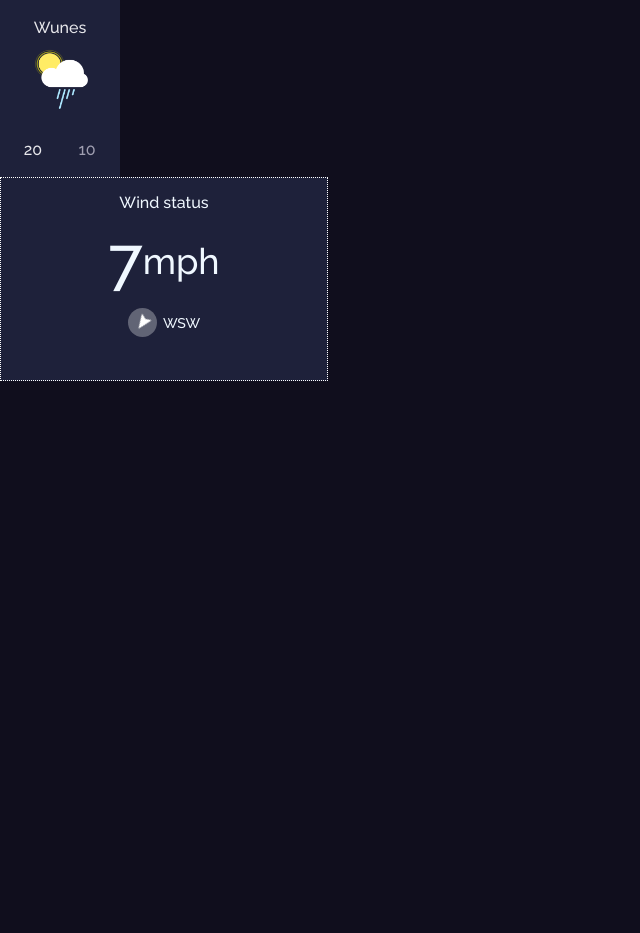
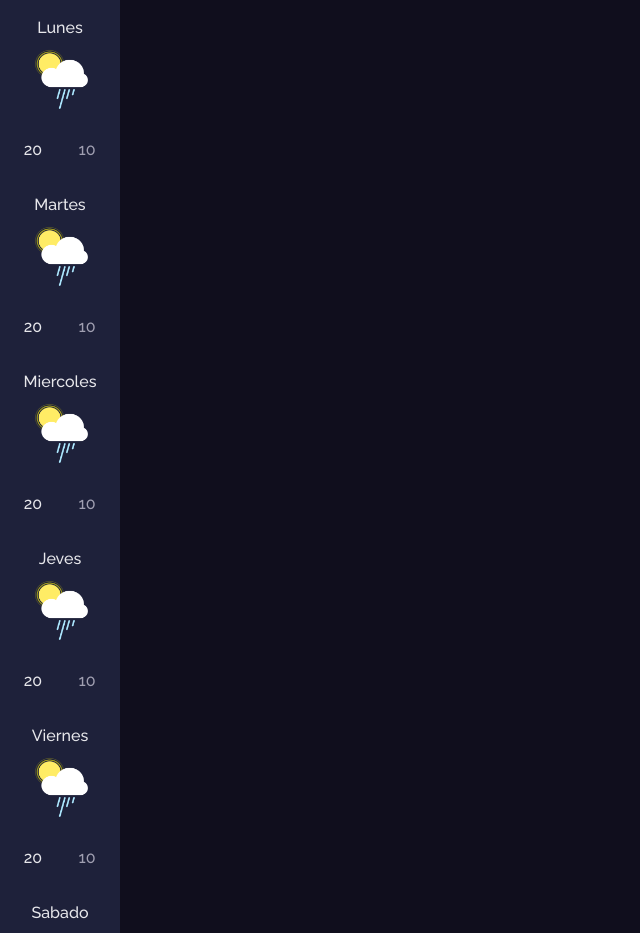
Before and after one commit to leolicona/weatherApp, a React (Vite) app: page / in a window 1280 px wide. Shown: the top 933 px of the page, without its empty margins (0-640 px from the left). Before the commit the page ends 800 px from the top, so only its background shows below. Built offline with nearby package versions, Linux system fonts and the light colour scheme.

Commit message:
Add weekdays

```diff
--- a/src/App.jsx
+++ b/src/App.jsx
@@ -17,7 +17,43 @@ function App() {
 
     {/* díasde la semana */}
     <CardDays
-    day= {'Wunes'}
+    day= {'Lunes'}
+    weather={watchImage}
+    max={20}
+    min={10}
+    />
+     <CardDays
+    day= {'Martes'}
+    weather={watchImage}
+    max={20}
+    min={10}
+    />
+     <CardDays
+    day= {'Miercoles'}
+    weather={watchImage}
+    max={20}
+    min={10}
+    />
+     <CardDays
+    day= {'Jeves'}
+    weather={watchImage}
+    max={20}
+    min={10}
+    />
+     <CardDays
+    day= {'Viernes'}
+    weather={watchImage}
+    max={20}
+    min={10}
+    />
+     <CardDays
+    day= {'Sabado'}
+    weather={watchImage}
+    max={20}
+    min={10}
+    />
+     <CardDays
+    day= {'Domingo '}
     weather={watchImage}
     max={20}
     min={10}
--- a/src/components/CardDays/CardDays.jsx
+++ b/src/components/CardDays/CardDays.jsx
@@ -8,7 +8,6 @@ function CardDays ({day, weather, max, min}) {
             <img className='weather_image' src={weather} alt="sol" />
             <span className='temp max'>{max}</span>
             <span className='temp min'>{min}</span>
-
         </section>
     )
 }
--- a/src/components/CardHightlights/CardHightlights.jsx
+++ b/src/components/CardHightlights/CardHightlights.jsx
@@ -8,7 +8,7 @@ function CardHightlights() {
         <div className="container_clasHeight">
             <span className="title_CardHight">Wind status</span>
             <div className="num_string">
-                <span className="numero"> 7 </span>
+                <span className="numero"> 7° </span>
                 <span className="parrafo"> mph</span>
             </div>
             <div className="wind_container">
@@ -17,8 +17,6 @@ function CardHightlights() {
                 </div>
                 <span className="wsw">WSW</span>
             </div>
-
-
         </div>
     )
 }
```
Also changed, not shown: src/components/CarDegreesCelsius/degreesCelsius.jsx (added), src/components/CarDegreesCelsius/degreesCelsiusStyle.css (added).
